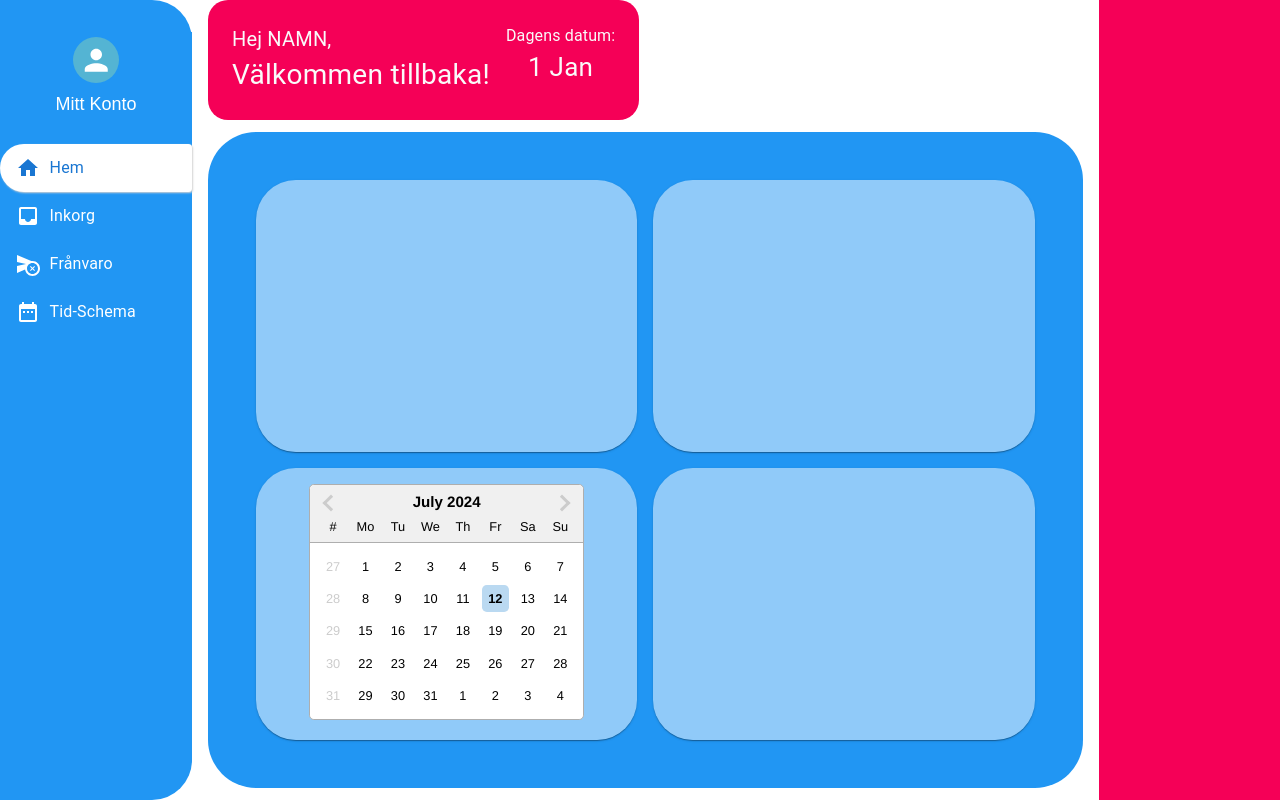
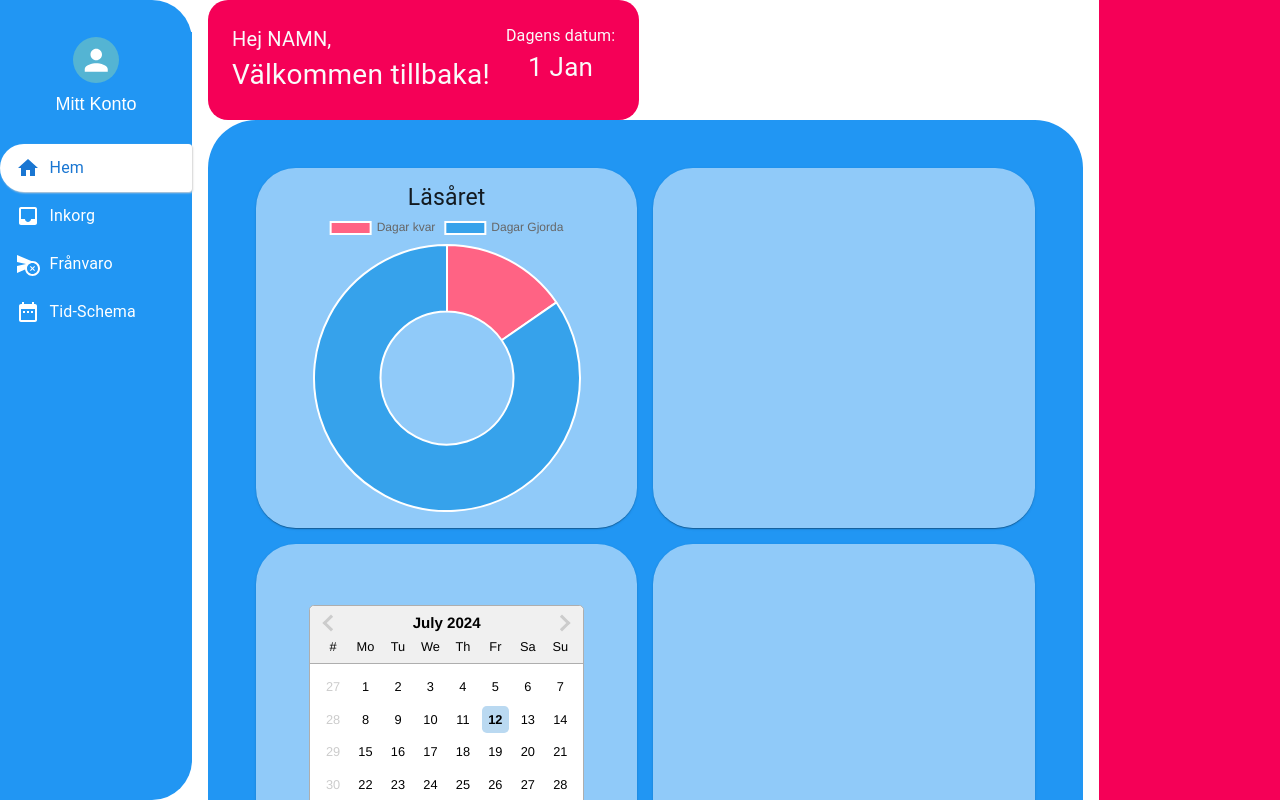
Before and after one commit to A-ForssmanP/InteractWithSchool, a React (Vite) app in the folder frontend/: page / in a window 1280 px wide. Shown: the top 800 px of the page. Built offline with nearby package versions, Linux system fonts and the light colour scheme; the HTML template or start-up script is replaced by a standard one.

Commit message:
create ChartYearProg-component and add it to the dashboard. Add features to ChartYearProg

```diff
--- /dev/null
+++ b/frontend/src/components/chartYearProg/ChartYearProg.jsx
@@ -0,0 +1,51 @@
+import { Box, Typography } from "@mui/material";
+import { getDayOfYear } from "date-fns";
+import DoughnutChart from "../doughnutChart/DoughnutChart";
+import { useState, useEffect } from "react";
+
+function ChartYearProg() {
+  //178 skoldagar
+  const [chartData, setChartData] = useState({
+    labels: ["Dagar kvar", "Dagar Gjorda"],
+    data: [40, 220],
+  });
+
+  useEffect(() => {
+    const dayValues = handleTimeElapsed();
+    console.log(dayValues);
+  }, []);
+
+  /* CONTINUE HERE!
+    CALULATE FROM START DATE???
+  */
+  //get the day-number of the current day in the year
+  const getCurrentDayNumber = () => {
+    const result = getDayOfYear(new Date());
+    return result;
+  };
+
+  // caluclate the remaining days of schoolYear
+  const daysRemaining = (dayNumber) => {
+    return 178 - dayNumber;
+  };
+
+  // get days elapsed and days remaining of the schoolYear
+  const handleTimeElapsed = () => {
+    const isDayNumber = getCurrentDayNumber();
+    const isRemaining = daysRemaining(isDayNumber);
+    return [isRemaining, isDayNumber];
+  };
+
+  return (
+    <Box>
+      <Typography variant="h4" fontSize={23} textAlign={"center"}>
+        Läsåret
+      </Typography>
+      <Box>
+        <DoughnutChart chartData={chartData} />
+      </Box>
+    </Box>
+  );
+}
+
+export default ChartYearProg;
--- a/frontend/src/components/doughnutChart/DoughnutChart.jsx
+++ b/frontend/src/components/doughnutChart/DoughnutChart.jsx
@@ -2,15 +2,14 @@ import Chart from "chart.js/auto";
 import { Colors } from "chart.js";
 import { Doughnut } from "react-chartjs-2";
 
-function DoughnutChart() {
-  //178 skoldagar
+function DoughnutChart({ chartData }) {
   return (
     <Doughnut
       data={{
-        labels: ["Dagar kvar", "Gjorda"],
+        labels: chartData.labels.map((label) => label),
         datasets: [
           {
-            data: [40, 220],
+            data: chartData.data.map((data) => data),
             backgroundColor: ["rgb(255, 99, 132)", "rgb(54, 162, 235)"],
           },
         ],
--- a/frontend/src/pages/dashBoard/DashBoard.jsx
+++ b/frontend/src/pages/dashBoard/DashBoard.jsx
@@ -9,7 +9,7 @@ import {
 } from "@mui/material";
 import { lightBlue, orange } from "@mui/material/colors";
 import ReadOnlyDatePicker from "../../components/readOnlyDatePicker/ReadOnlyDatePicker";
-import DoughnutChart from "../../components/doughnutChart/DoughnutChart";
+import ChartYearProg from "../../components/chartYearProg/ChartYearProg";
 /* content:
 welcome message
 show day and time
@@ -22,7 +22,7 @@ Klass lista med färäldrar
 
 function DashBoard() {
   const theme = useTheme();
-  const mainContent = [null, null, <ReadOnlyDatePicker />, null];
+  const mainContent = [<ChartYearProg />, null, <ReadOnlyDatePicker />, null];
   console.log(theme.palette);
   return (
     <Grid
@@ -100,6 +100,7 @@ function DashBoard() {
                     sx={{
                       display: "flex",
                       justifyContent: "center",
+                      alignItems: "center",
                       flex: "1",
                       bgcolor: "rgba(255,255,255,0.5)",
                       padding: 2,
```
